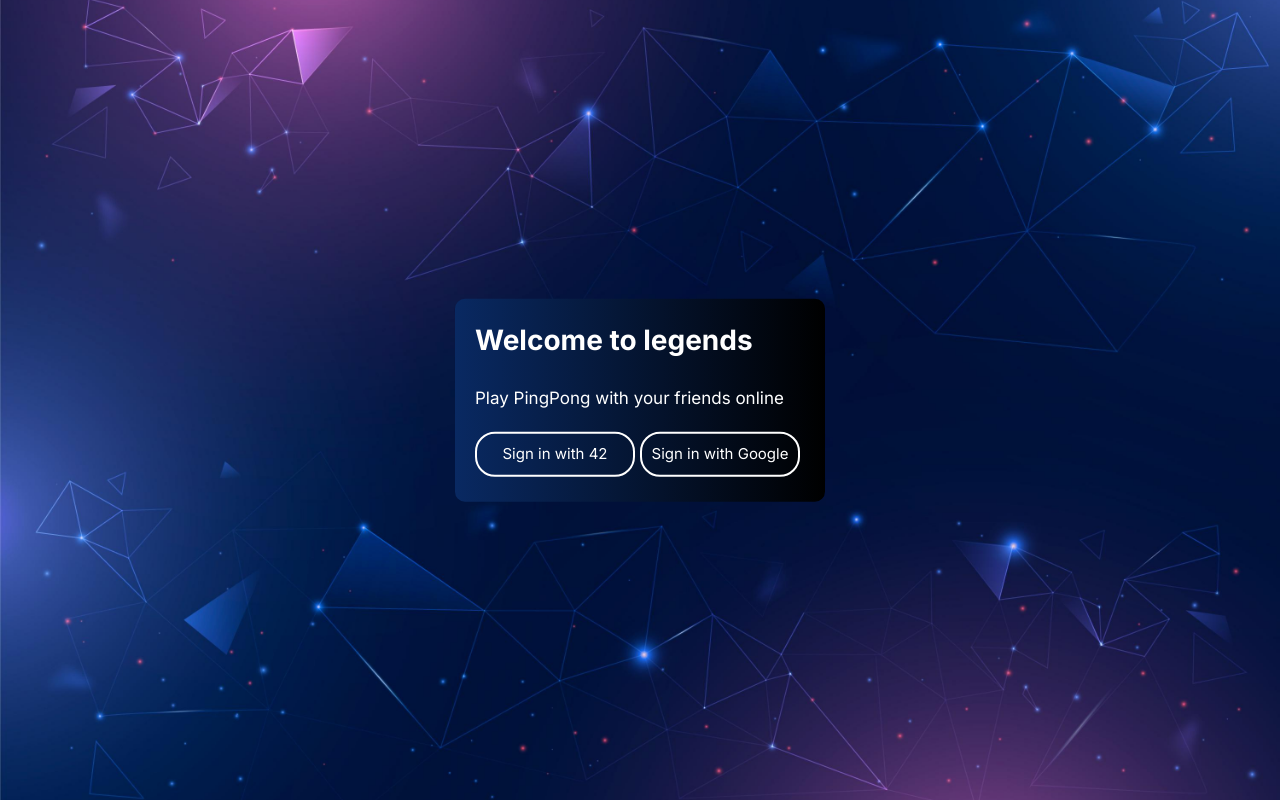
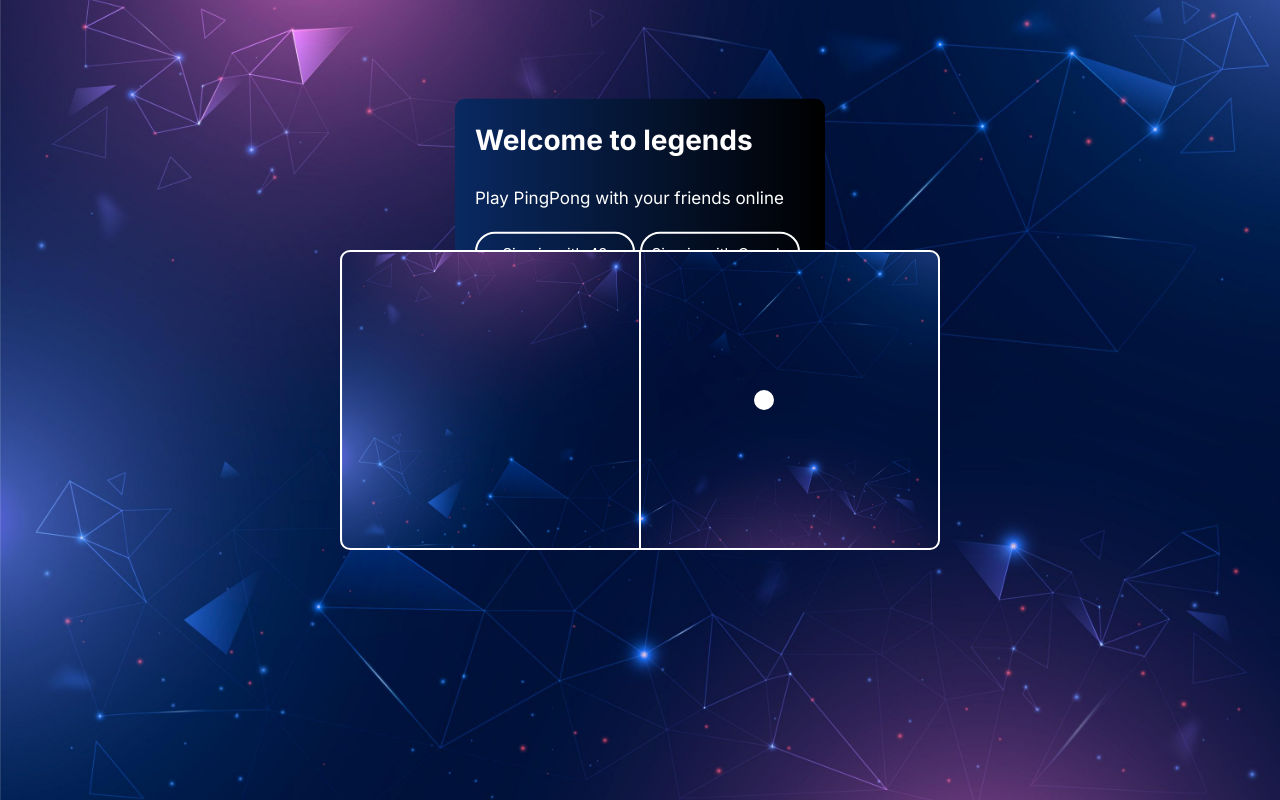
Before and after one commit to herrsaid/ft_transcendence, a Next.js app in the folder Frontend/: page / in a window 1280 px wide. Built offline with nearby package versions, Linux system fonts and the light colour scheme.

Commit message:
ADD animation table in the welcome page

```diff
--- a/Frontend/app/Components/Welcome.css
+++ b/Frontend/app/Components/Welcome.css
@@ -9,7 +9,7 @@
   .main_home{
     position: absolute;
     left: 50%;
-    top:50%;
+    top:25%;
     transform: translate(-50%, -50%);
     background: linear-gradient(90deg,#092962, #000);
     border-radius: 10px;
@@ -51,3 +51,97 @@
 
 
   }
+
+
+
+
+  body {
+    background-color: #000;
+    display: flex;
+    justify-content: center;
+    align-items: center;
+    height: 100vh;
+  }
+
+   .table {
+    position: relative;
+    width: 600px;
+    height: 300px;
+
+    background-image: url("../../public/bg.jpg");
+    background-position: center;
+    background-size: cover;
+    border-radius: 10px;
+    overflow: hidden;
+    background-repeat: no-repeat;
+    animation: rotateTable 4s linear;
+    border: 2px solid #fff;
+
+  }
+
+  .net {
+    position: absolute;
+    top: 0;
+    left: 50%;
+    transform: translateX(-50%);
+    width: 2px;
+    height: 100%;
+    background-color: #fff;
+  }
+
+  .ball {
+    position: absolute;
+    top: 50%;
+    left: 50%;
+    transform: translate(-50%, -50%);
+    width: 20px;
+    height: 20px;
+    background-color: #fff;
+    border-radius: 50%;
+    animation: pingPong 2s infinite linear;
+  }
+
+  @keyframes pingPong {
+    0% {
+      left: 50%;
+    }
+    50% {
+      left: 90%;
+    }
+    100% {
+      left: 50%;
+    }
+  }
+
+
+
+
+
+  @keyframes rotateTable {
+    0% {
+      transform: rotate(0deg);
+    }
+
+
+    20% {
+      transform: rotate(90deg);
+    }
+
+    70% {
+      transform: rotate(190deg);
+
+
+    }
+    100% {
+      transform: rotate(360deg);
+
+    }
+  }
+
+
+  @media (max-width: 767px) {
+    .table {
+      width: 300px;
+      height: 150px;
+    }
+  }
--- a/Frontend/app/Components/Welcome.tsx
+++ b/Frontend/app/Components/Welcome.tsx
@@ -6,7 +6,11 @@ export default function Welcome()
     return(
         <>
         <div className="w">
+
+
+
                 <div className="container">
+
                 <div className="main_home">
                     <h2>Welcome to legends</h2>
                     <p>Play PingPong with your friends online</p>
@@ -20,7 +24,16 @@ export default function Welcome()
 
                 </div>
 
+
+                <div className="table">
+    <div className="net"></div>
+    <div className="ball"></div>
+  </div>
+
                 </div>
+
+
+
         </div>
         </>
     );
```
